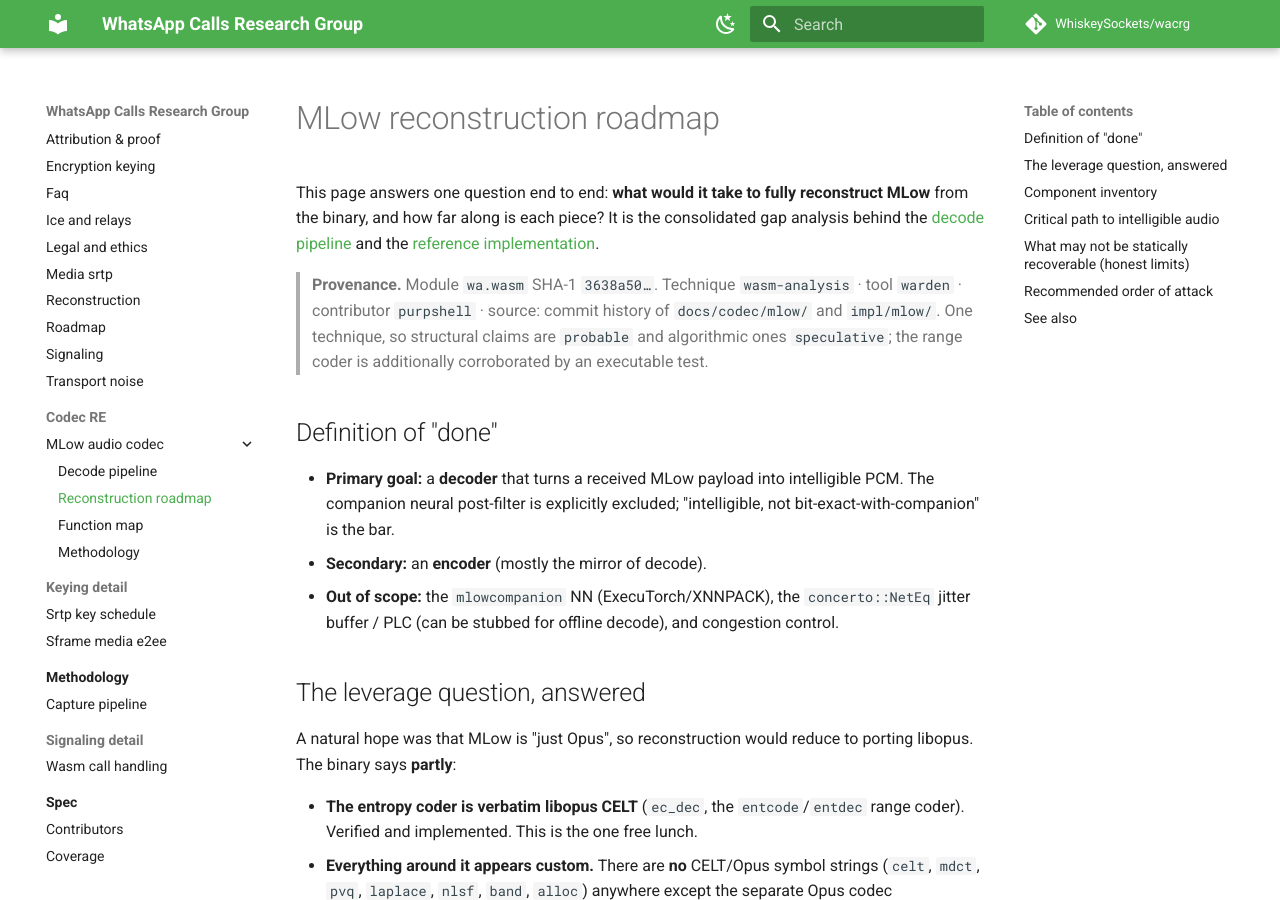
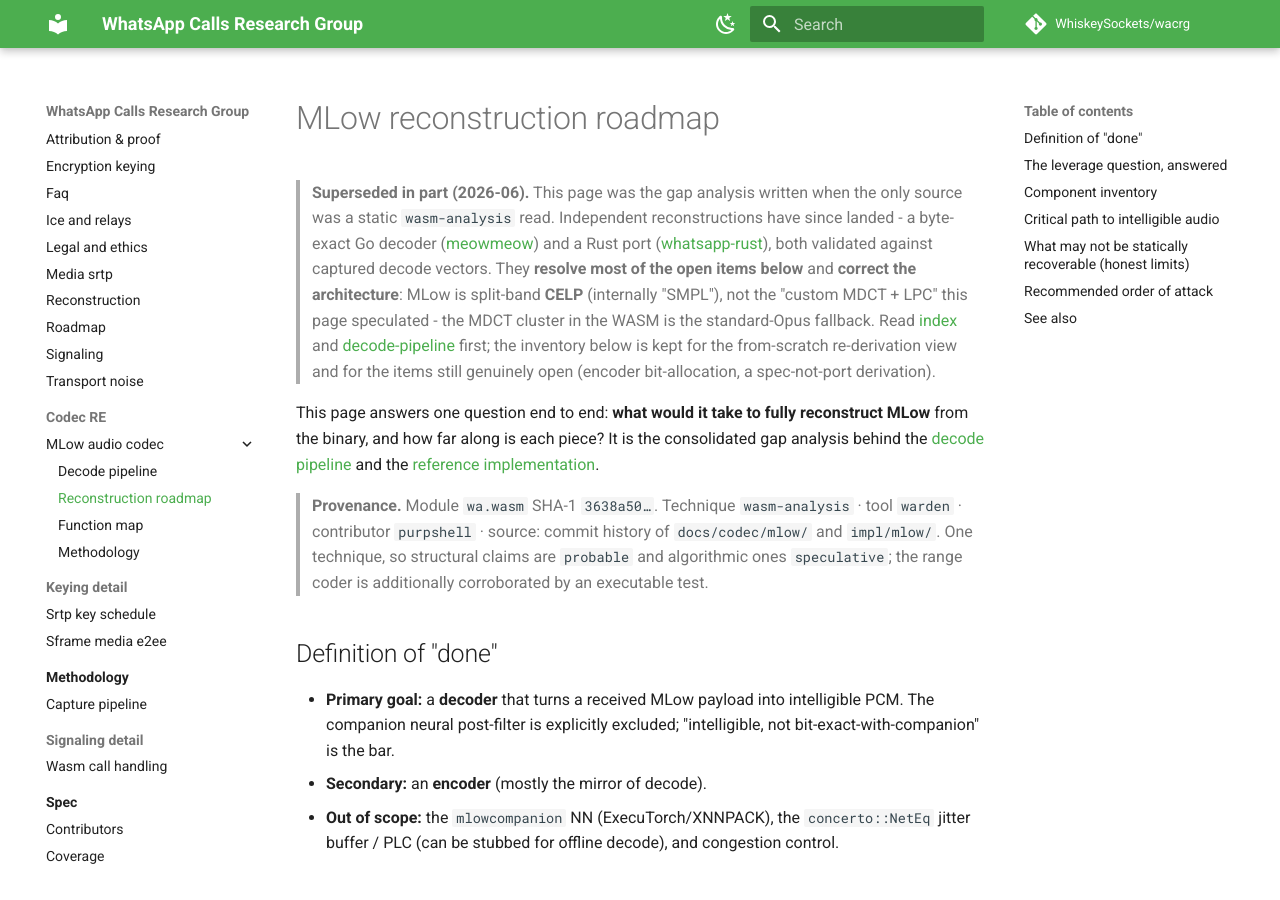
Before and after one commit to WhiskeySockets/wacrg, an MkDocs documentation site: the page built from docs/codec/mlow/reconstruction-roadmap.md, in a window 1280 px wide and 900 px high. Built offline with MkDocs 1.6.1 and Material for MkDocs 9.7.7, drawn with Linux system fonts in a browser that asks for light colours; comment, search, counter and statistics services are not loaded.

Commit message:
docs(codec): mark MLow roadmap superseded by reconstructions
Add a banner: the gap analysis predates the reconstructions, which resolve most
open items and correct the architecture (CELP not MDCT). Point readers to index/
decode-pipeline; keep the inventory for the from-scratch re-derivation view.

```diff
--- a/docs/codec/mlow/reconstruction-roadmap.md
+++ b/docs/codec/mlow/reconstruction-roadmap.md
@@ -1,6 +1,18 @@
 <!-- Hand-written narrative: the gap analysis for a full MLow reconstruction. -->
 
 # MLow reconstruction roadmap
+
+> **Superseded in part (2026-06).** This page was the gap analysis written when
+> the only source was a static `wasm-analysis` read. Independent reconstructions
+> have since landed - a byte-exact Go decoder ([meowmeow](../../spec/tools.md))
+> and a Rust port ([whatsapp-rust](../../spec/tools.md)), both validated against
+> captured decode vectors. They **resolve most of the open items below** and
+> **correct the architecture**: MLow is split-band **CELP** (internally "SMPL"),
+> not the "custom MDCT + LPC" this page speculated - the MDCT cluster in the WASM
+> is the standard-Opus fallback. Read [index](index.md) and
+> [decode-pipeline](decode-pipeline.md) first; the inventory below is kept for the
+> from-scratch re-derivation view and for the items still genuinely open
+> (encoder bit-allocation, a spec-not-port derivation).
 
 This page answers one question end to end: **what would it take to fully
 reconstruct MLow** from the binary, and how far along is each piece? It is the
```
